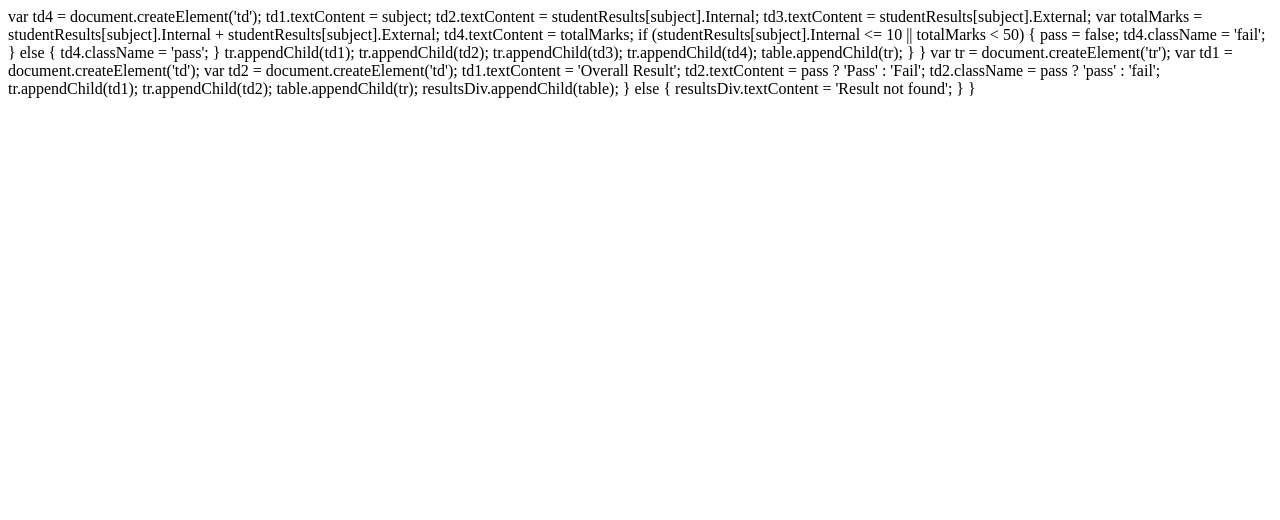
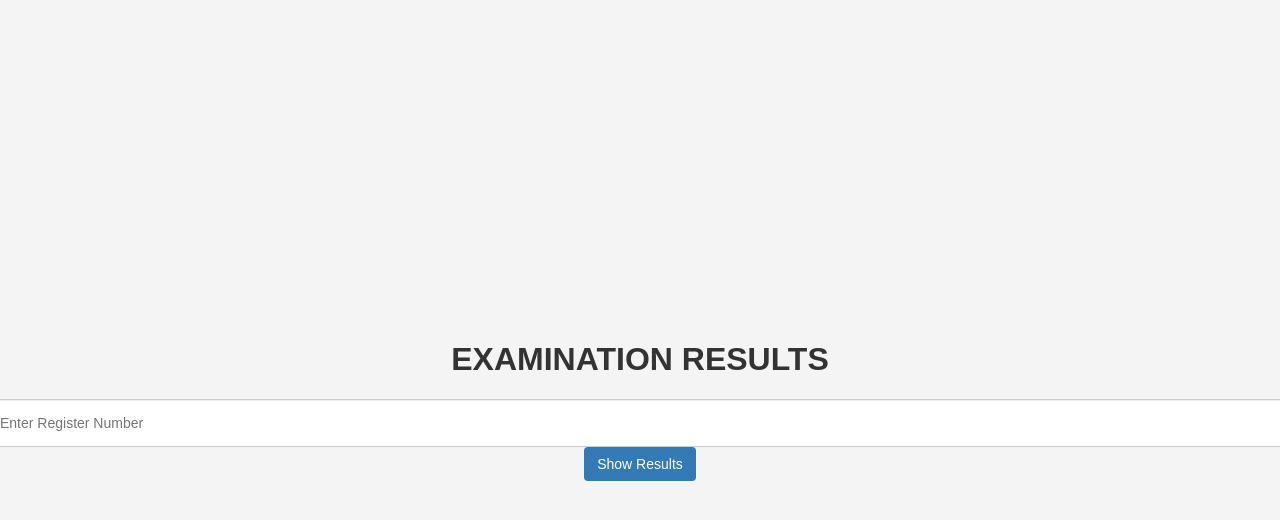
Before and after one commit to developerhunt/samplepage, a plain HTML site: page index.html in a window 1280 px wide. Drawn offline with Linux system fonts and the light colour scheme.

Commit message:
Update index.html

```diff
--- a/index.html
+++ b/index.html
@@ -1,3 +1,146 @@
+<!DOCTYPE html>
+<html>
+<head>
+    <title>Student Results</title>
+    <style>
+    body {
+        font-family: Arial, sans-serif;
+        background-color: #f4f4f4;
+        display: flex;
+        flex-direction: column;
+        align-items: center;
+        justify-content: center;
+        height: 100vh;
+        margin: 0;
+    }
+    h1 {
+        text-align: center;
+        color: #333;
+    }
+    #regNumInput {
+        display: block;
+        width: 100%;
+        height: 34px;
+        padding: 6px 12px;
+        font-size: 14px;
+        line-height: 1.42857143;
+        color: #555;
+        background-color: #fff;
+        background-image: none;
+        border: 1px solid #ccc;
+        border-radius: 4px;
+        box-shadow: inset 0 1px 1px rgba(0,0,0,.075);
+        transition: border-color ease-in-out .15s,box-shadow ease-in-out .15s;
+    }
+    #regNumInput:focus {
+        border-color: #66afe9;
+        outline: 0;
+        box-shadow: inset 0 1px 1px rgba(0,0,0,.075), 0 0 8px rgba(102, 175, 233, .6);
+    }
+    button {
+        color: #fff;
+        background-color: #337ab7;
+        border-color: #2e6da4;
+        display: inline-block;
+        padding: 6px 12px;
+        margin-bottom: 0;
+        font-size: 14px;
+        font-weight: 400;
+        line-height: 1.42857143;
+        text-align: center;
+        white-space: nowrap;
+        vertical-align: middle;
+        cursor: pointer;
+        border: 1px solid transparent;
+        border-radius: 4px;
+    }
+    button:hover {
+        background-color: #286090;
+        border-color: #204d74;
+    }
+    table {
+        width: 100%;
+        border-collapse: collapse;
+    }
+    th, td {
+        border: 1px solid #999;
+        padding: 0.5rem;
+        text-align: left;
+    }
+    .pass {
+        color: green;
+    }
+    .fail {
+        color: red;
+    }
+    </style>
+</head>
+<body>
+    <h1>EXAMINATION RESULTS</h1>
+    <input type="password" id="regNumInput" placeholder="Enter Register Number">
+    <button onclick="showResults()">Show Results</button>
+    <div id="results">
+        <!-- Results will be populated here by JavaScript -->
+    </div>
+    <script>
+    // Sample results for 500 students
+    var results = {};
+    for (var i = 0; i < 500; i++) {
+        var regNum = "Reg" + (i + 1).toString().padStart(8, '0');
+        var studentResults = {
+            "Name": "Student " + (i + 1),
+            "Math": {
+                "Internal": i < 475 ? Math.floor(Math.random() * 16) + 10 : Math.floor(Math.random() * 11),
+                "External": i < 475 ? Math.floor(Math.random() * 26) + 50 : Math.floor(Math.random() * 51)
+            },
+            "Science": {
+                "Internal": i < 475 ? Math.floor(Math.random() * 16) + 10 : Math.floor(Math.random() * 11),
+                "External": i < 475 ? Math.floor(Math.random() * 26) + 50 : Math.floor(Math.random() * 51)
+            },
+            "English": {
+                "Internal": i < 475 ? Math.floor(Math.random() * 16) + 10 : Math.floor(Math.random() * 11),
+                "External": i < 475 ? Math.floor(Math.random() * 26) + 50 : Math.floor(Math.random() * 51)
+            },
+            "History": {
+                "Internal": i < 475 ? Math.floor(Math.random() * 16) + 10 : Math.floor(Math.random() * 11),
+                "External": i < 475 ? Math.floor(Math.random() * 26) + 50 : Math.floor(Math.random() * 51)
+            },
+            "Geography": {
+                "Internal": i < 475 ? Math.floor(Math.random() * 16) + 10 : Math.floor(Math.random() * 11),
+                "External": i < 475 ? Math.floor(Math.random() * 26) + 50 : Math.floor(Math.random() * 51)
+            }
+        };
+        results[regNum] = studentResults;
+    }
+
+    function showResults() {
+        var regNum = document.getElementById('regNumInput').value;
+        var resultsDiv = document.getElementById('results');
+        resultsDiv.innerHTML = ''; // Clear previous results
+        if (results.hasOwnProperty(regNum)) {
+            var studentResults = results[regNum];
+            var pass = true;
+            var table = document.createElement('table');
+            var tr = document.createElement('tr');
+            var th1 = document.createElement('th');
+            var th2 = document.createElement('th');
+            var th3 = document.createElement('th');
+            var th4 = document.createElement('th');
+            th1.textContent = 'Subject';
+            th2.textContent = 'Internal Marks';
+            th3.textContent = 'External Marks';
+            th4.textContent = 'Total Marks';
+            tr.appendChild(th1);
+            tr.appendChild(th2);
+            tr.appendChild(th3);
+            tr.appendChild(th4);
+            table.appendChild(tr);
+            for (var subject in studentResults) {
+                if (subject !== "Name") {
+                    var tr = document.createElement('tr');
+                    var td1 = document.createElement('td');
+                    var td2 = document.createElement('td');
+                    var td3 = document.createElement('td');
                     var td4 = document.createElement('td');
                     td1.textContent = subject;
                     td2.textContent = studentResults[subject].Internal;
```
